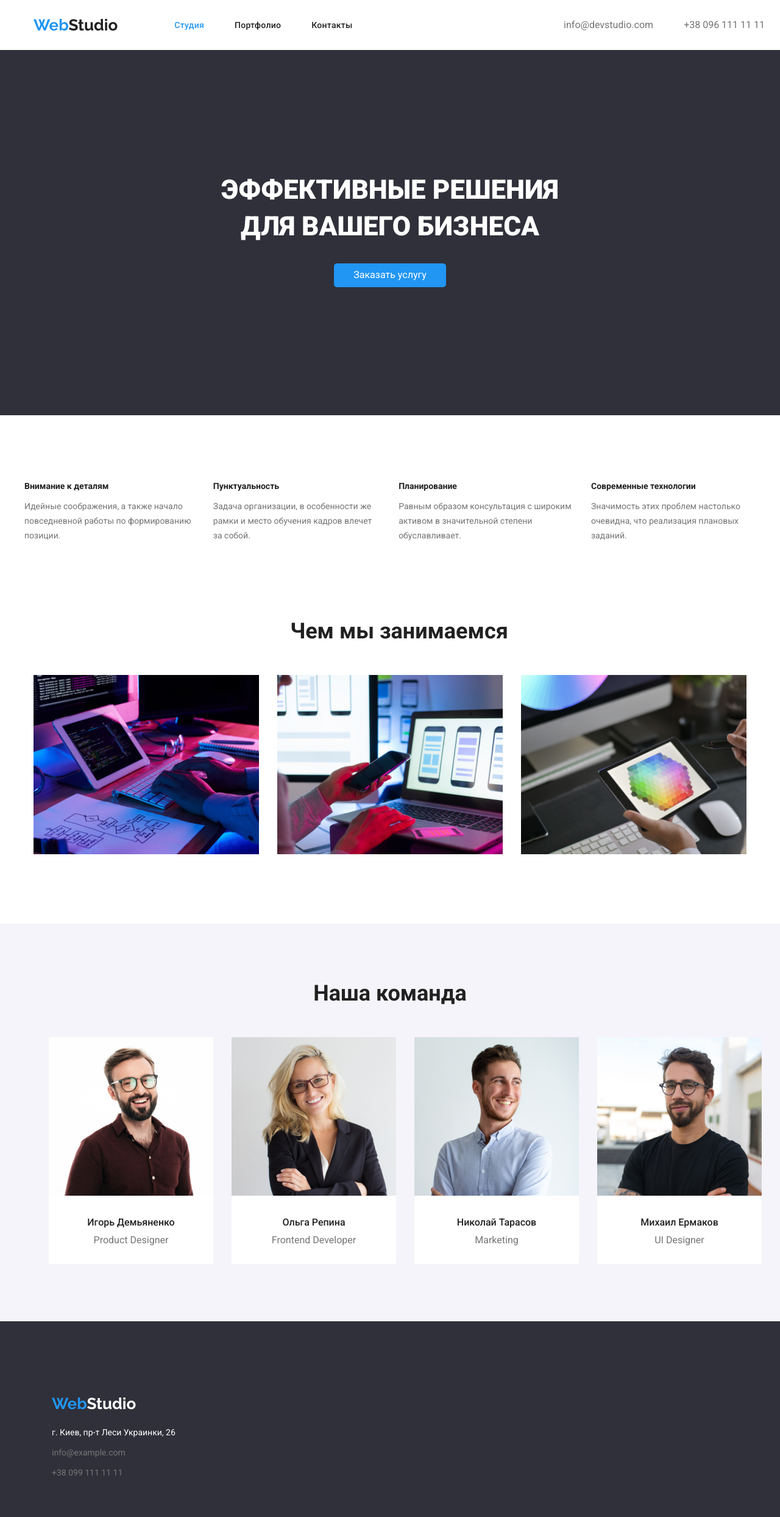
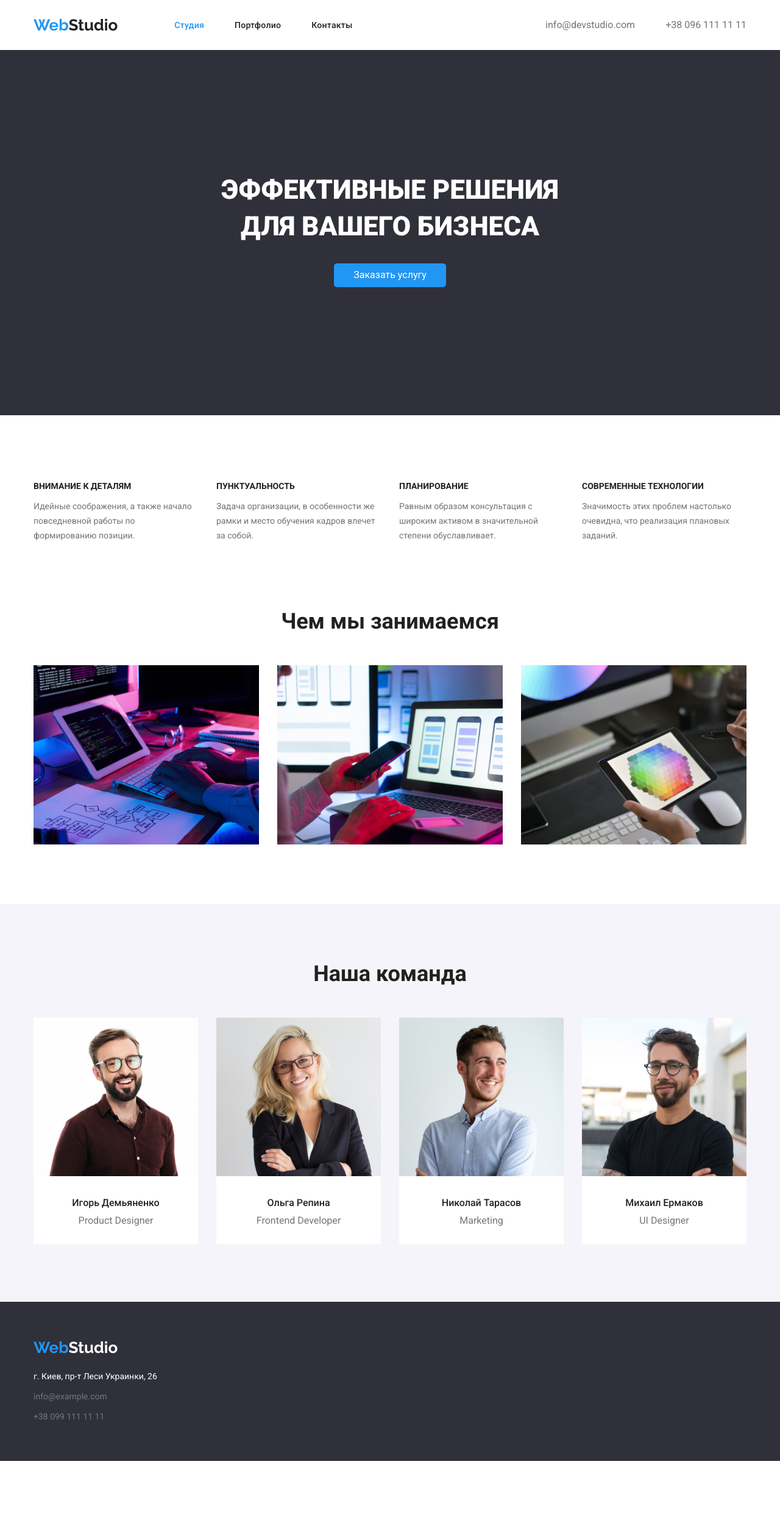
Before and after one commit to Zharkynbek/goit-markup-hw-03, a plain HTML site: page index.html in a window 1280 px wide. Shown: the whole page at 61% size. After the commit the page ends 2396 px from the top, so only its background shows below. Drawn offline with nearby package versions, Linux system fonts and the light colour scheme.

Commit message:
1. menyaet razmer container. 2. ispravlyaet oshibki v footer. 3. obnulyaet margin i paddingi v ul. 4 ispravlyaet dopushennye oshibki

```diff
--- a/css/style.css
+++ b/css/style.css
@@ -11,7 +11,7 @@ body {
 }
 
 .container {
-  width: 1230px;
+  width: 1200px;
   padding-left: 15px;
   padding-right: 15px;
   margin-left: auto;
@@ -49,14 +49,6 @@ a {
   background-color: #fff;
 }
 
-.header-navi {
-  width: 1230px;
-  padding-left: 15px;
-  padding-right: 15px;
-  margin: auto;
-  background-color: #fff;
-}
-
 .web {
   color: var(--logo-color);
   font-family: Raleway;
@@ -70,6 +62,7 @@ a {
   font-weight: bold;
   font-size: 26px;
   line-height: 1.192;
+  margin-right: 93px;
 }
 
 .under-studio {
@@ -81,19 +74,9 @@ a {
 }
 
 .nav {
-  width: 1230px;
-  padding-left: 15px;
-  padding-right: 15px;
-  margin-right: auto;
-  margin-left: auto;
+  display: inline-block;
   display: flex;
   align-items: center;
-}
-
-.site-navi {
-  display: flex;
-  margin-left: 93px;
-  padding-left: 0;
 }
 
 .main-nav {
@@ -102,8 +85,9 @@ a {
 }
 
 .site-navi {
-  margin-top: 0;
-  margin-bottom: 0;
+  display: flex;
+  margin: 0;
+  padding: 0;
 }
 
 .site-navi li {
@@ -211,8 +195,8 @@ a {
 
 .second-list {
   display: flex;
-  margin-top: 0;
-  padding-left: 0;
+  margin: 0;
+  padding: 0;
 }
 
 .second-list li {
@@ -248,11 +232,7 @@ a {
 
 .foto-section {
   background-color: #fff;
-  width: 1230px;
-  padding-left: 15px;
-  padding-right: 15px;
   padding-bottom: 94px;
-  margin: auto;
 }
 
 .second-big-title {
@@ -267,7 +247,8 @@ a {
 
 .second-item {
   display: flex;
-  margin-top: 0;
+  margin: 0;
+  padding: 0;
   padding-inline-start: 0;
 }
 
@@ -281,6 +262,7 @@ a {
 
 .tretii-section {
   background-color: #f5f4fa;
+  padding-top: 94px;
   padding-bottom: 94px;
 }
 
@@ -296,7 +278,6 @@ a {
   margin-top: 0;
   margin-bottom: 0;
   text-align: center;
-  padding-top: 94px;
   font-weight: bold;
   font-size: 36px;
   line-height: 1.166;
@@ -306,8 +287,8 @@ a {
 
 .tretii-list {
   display: flex;
-  margin-top: 0;
-  margin-bottom: 0;
+  margin: 0;
+  padding: 0;
   align-items: center;
 }
 
@@ -359,6 +340,8 @@ p {
   background-color: #fff;
   border: 1px solid #ececec;
   padding-top: 100px;
+
+  padding-bottom: 94px;
 }
 
 .primery-div {
@@ -371,10 +354,9 @@ p {
 
 .main-list {
   display: flex;
-  margin-top: 0;
-  margin-bottom: 0;
+  margin: 0;
+  padding: 0;
   justify-content: center;
-  padding-left: 0;
 }
 
 .main-list li {
@@ -400,19 +382,18 @@ p {
   align-items: center;
 }
 
-.div-foto {
-  width: 1230px;
-}
-
 .main-foto {
   display: flex;
   flex-wrap: wrap;
-  margin-top: 0;
+  margin: 0;
   padding-top: 50px;
-  padding-bottom: 94px;
+  padding-left: 0;
+  padding-right: 0;
+  padding-bottom: 0;
 }
 
 .main-foto li {
+  width: calc((100% - 60px) / 3);
   margin-right: 30px;
   margin-top: 30px;
   padding-bottom: 20px;
@@ -452,15 +433,13 @@ p {
   color: #fff;
 }
 
-.konec {
-  color: #fff;
+footer {
   background-color: #2f303a;
+  padding-bottom: 60px;
   padding-top: 60px;
-  padding-bottom: 60px;
 }
 
 .konec-div {
-  width: 1140px;
   padding-left: 15px;
   padding-right: 15px;
   margin: auto;
@@ -475,7 +454,8 @@ address {
   font-style: normal;
 }
 
-.ulica {
+.street {
+  color: #fff;
   font-size: 14px;
   line-height: 1.714;
   padding-top: 20px;
--- a/index.html
+++ b/index.html
@@ -15,9 +15,10 @@
 
 <body>
     <!--SHAPKA-->
-    <div class="container">
+
 
         <header class="header">
+         <div class="container">
 
             <div class="nav">
                 <nav class="main-nav">
@@ -33,8 +34,9 @@
                     <li class="item"><a class="link" href="tel:+380961111111">+38 096 111 11 11</a></li>
                 </ul>
             </div>
+         </div>
         </header>
-</div>
+
     <main>
         <!--GLAVNYI ZAGOLOVOK-->
         <section class="primery-section">
@@ -53,27 +55,27 @@
 
                 <ul class="second-list list">
                     <li>
-                        <h3 class="second-title">Внимание к деталям</h3>
+                        <h3 class="second-title">ВНИМАНИЕ К ДЕТАЛЯМ</h3>
                         <p class="second-text">
                             Идейные соображения, а также начало повседневной работы по
                             формированию позиции.
                         </p>
                     </li>
                     <li>
-                        <h3 class="second-title">Пунктуальность</h3>
+                        <h3 class="second-title">ПУНКТУАЛЬНОСТЬ</h3>
                         <p class="second-text">
                             Задача организации, в особенности же рамки и место обучения кадров
                             влечет за собой.
                         </p>
                     </li>
                     <li>
-                        <h3 class="second-title">Планирование</h3>
+                        <h3 class="second-title">ПЛАНИРОВАНИЕ</h3>
                         <p class="second-text">
                             Равным образом консультация с широким активом в значительной степени обуславливает.
                         </p>
                     </li>
                     <li>
-                        <h3 class="second-title">Современные технологии</h3>
+                        <h3 class="second-title">СОВРЕМЕННЫЕ ТЕХНОЛОГИИ</h3>
                         <p class="second-text">
                             Значимость этих проблем настолько очевидна, что реализация
                             плановых заданий.
@@ -133,15 +135,11 @@
             </section>
     </main>
     <!--KONEC-->
-    <section class="konec">
-        <h1 class="skryt">skroi menya</h1>
-
-
 
         <footer>
-            <div class="konec-div">
+            <div class="container">
             <a href="index.html"><span class="web">Web</span><span class="under-studio">Studio</span></a>
-            <address class="ulica">
+            <address class="street">
                 г. Киев, пр-т Леси Украинки, 26
                 <ul class="link-info list">
                     <li><a class="link" href="mailto:info@example.com">info@example.com</a></li>
@@ -151,7 +149,6 @@
             </div>
         </footer>
 
-    </section>
 </body>
 
 </html>
```
Also changed, not shown: portfolio.html (+7 -9 lines).
